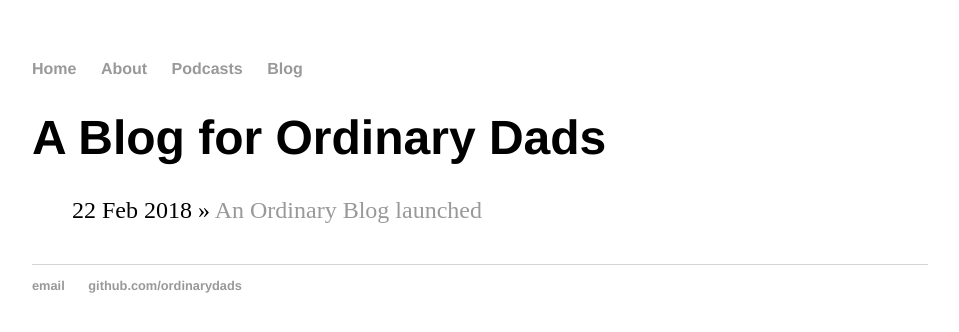
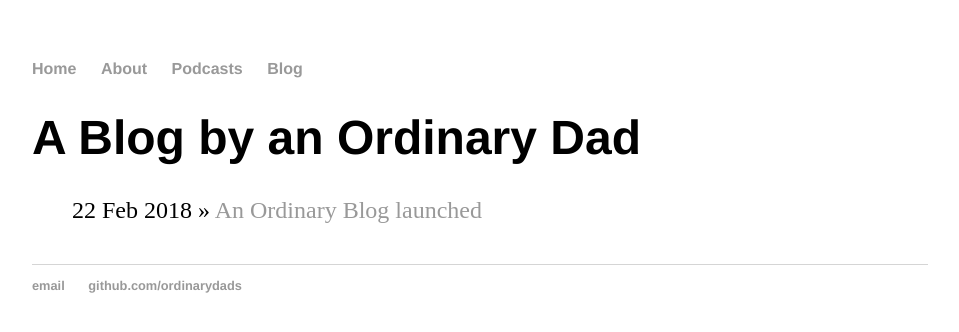
Before and after one commit to OrdinaryDads/ordinarydads, a Jekyll site: the page built from blog/index.html, in a window 1280 px wide. Shown: the top 332 px of the page, without its empty margins (160-1119 px from the left). Built offline with Jekyll 4.4.1, drawn with Linux system fonts in a browser that asks for light colours.

Commit message:
Update index.html

```diff
--- a/blog/index.html
+++ b/blog/index.html
@@ -1,6 +1,6 @@
 ---
 layout: default
-title: A Blog for Ordinary Dads
+title: A Blog by an Ordinary Dad
 ---
 	<h1>{{ page.title }}</h1>
 	<ul class="posts">
```
